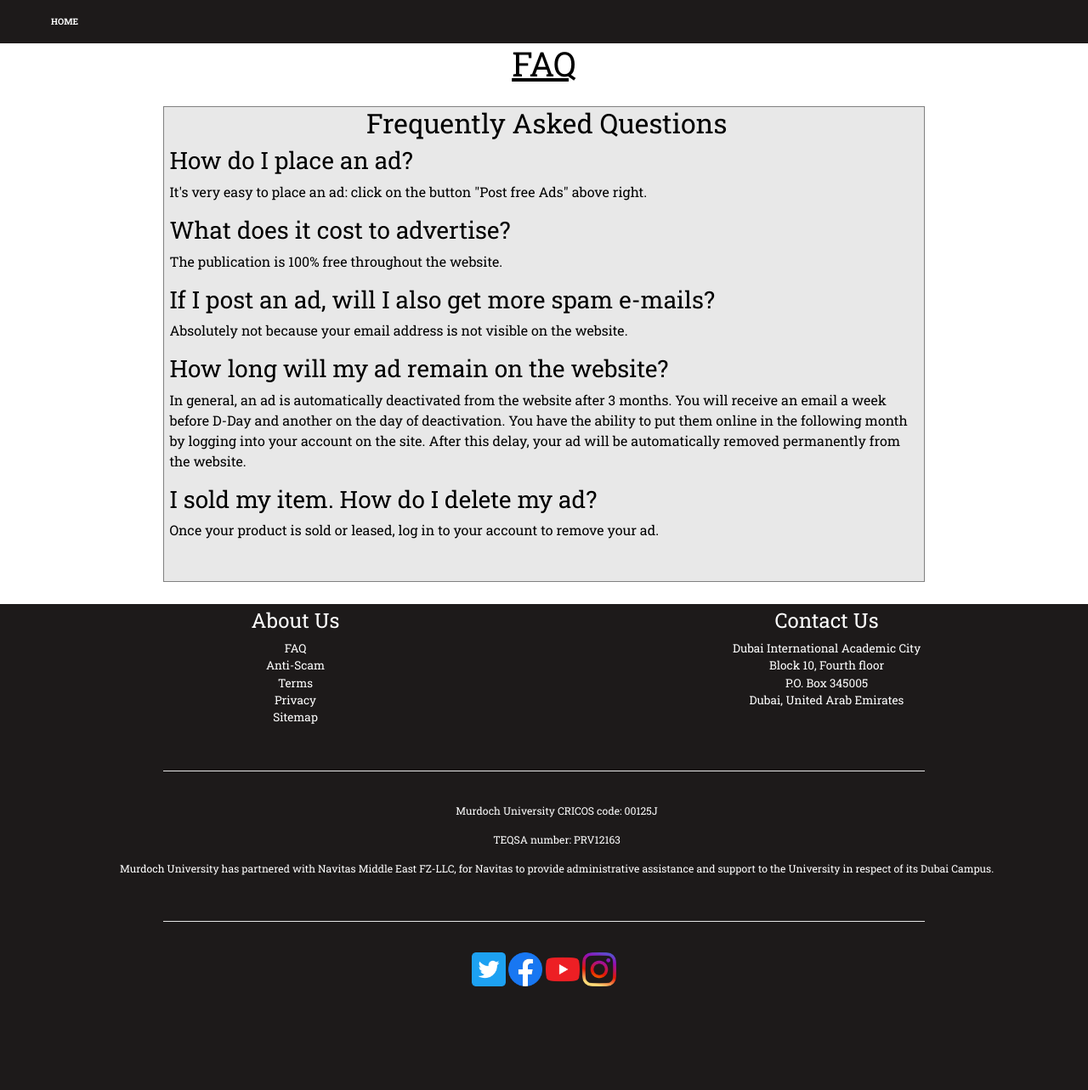
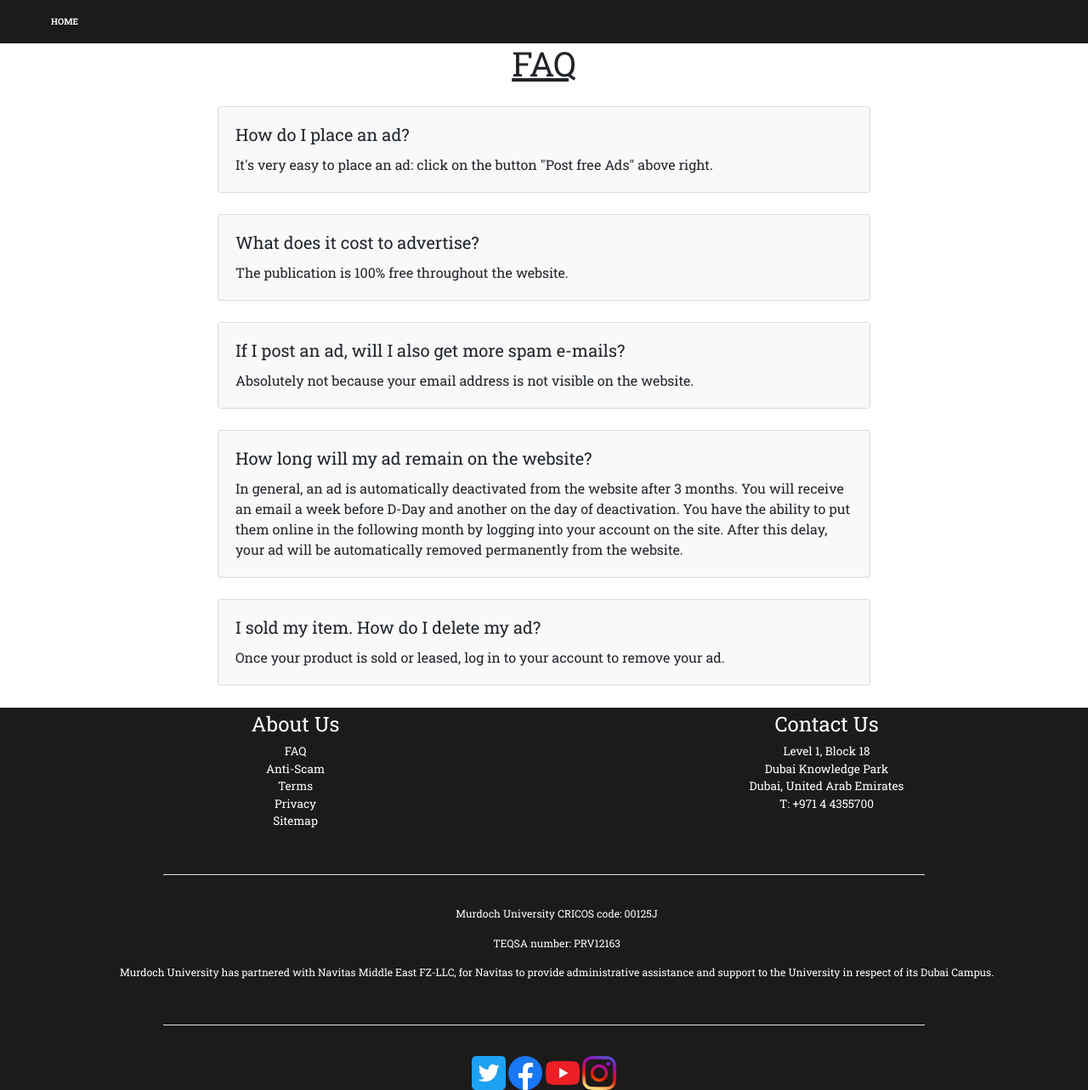
Before and after one commit to ahmed-cmyk/InnovateSolutions, a Django app: page /faq in a window 1280 px wide. Shown: the part 85-1368 px from the top of the page at 85% size. Before the commit the page ends 1246 px from the top, so only its background shows below. Run offline with Django 3.2, Linux system fonts and the light colour scheme; data that the repository does not hold is empty; some libraries are stand-ins or nearby versions.

Commit message:
Modified some random pages

```diff
--- a/Home/templates/Home/faq.html
+++ b/Home/templates/Home/faq.html
@@ -12,31 +12,74 @@
 
 {% block content %}
     {% csrf_token %}
+    <h1 class="text-center"><u>FAQ</u></h1>
+    <div id="faqBody" class="col-12">
+        <div class="card bg-light mb-3">
+          <div class="card-body">
+            <h5 class="card-title">How do I place an ad?</h5>
+            <p class="card-text">It's very easy to place an ad: click on the button "Post free Ads" above right.</p>
+          </div><!-- End of card-body -->
+        </div><!-- End of card -->
 
-    <h1><u>FAQ</u></h1>
-    <div class="container">
-        <h2>Frequently Asked Questions</h2>
-        <h3>How do I place an ad?</h3>
-        <p>It's very easy to place an ad: click on the button "Post free Ads" above right.</p>
+        <div class="card bg-light mb-3">
+          <div class="card-body">
+            <h5 class="card-title">What does it cost to advertise?</h5>
+            <p class="card-text">The publication is 100% free throughout the website.</p>
+          </div><!-- End of card-body -->
+        </div><!-- End of card -->
 
-        <h3>What does it cost to advertise?</h3>
-        <p>The publication is 100% free throughout the website.</p>
+        <div class="card bg-light mb-3">
+          <div class="card-body">
+            <h5 class="card-title">If I post an ad, will I also get more spam e-mails?</h5>
+            <p class="card-text">Absolutely not because your email address is not visible on the website.</p>
+          </div><!-- End of card-body -->
+        </div><!-- End of card -->
 
-        <h3>If I post an ad, will I also get more spam e-mails?</h3>
-        <p>Absolutely not because your email address is not visible on the website.</p>
+        <div class="card bg-light mb-3">
+          <div class="card-body">
+            <h5 class="card-title">How long will my ad remain on the website?</h5>
+            <p class="card-text">In general, an ad is automatically deactivated from the website after 3 months. You will receive an email a
+            week before D-Day and another on the day of deactivation. You have the ability to put them online in the
+            following month by logging into your account on the site. After this delay, your ad will be automatically removed
+            permanently from the website.</p>
+          </div><!-- End of card-body -->
+        </div><!-- End of card -->
 
-        <h3>How long will my ad remain on the website?</h3>
-        <p>In general, an ad is automatically deactivated from the website after 3 months. You will receive an email a
-            week
-            before D-Day and another on the day of deactivation. You have the ability to put them online in the
-            following
-            month
-            by logging into your account on the site. After this delay, your ad will be automatically removed
-            permanently
-            from
-            the website.</p>
+        <div class="card bg-light mb-3">
+          <div class="card-body">
+            <h5 class="card-title">I sold my item. How do I delete my ad?</h5>
+            <p class="card-text">Once your product is sold or leased, log in to your account to remove your ad.</p>
+          </div><!-- End of card-body -->
+        </div><!-- End of card -->
 
-        <h3>I sold my item. How do I delete my ad?</h3>
-        <p>Once your product is sold or leased, log in to your account to remove your ad.</p>
+{#        <div class="card" style="width: 18rem;">#}
+{#          <div class="card-body">#}
+{#            <h5 class="card-title"></h5>#}
+{#            <p class="card-text"></p>#}
+{#          </div><!-- End of card-body -->#}
+{#        </div><!-- End of card -->#}
+
+{#        <h3>How do I place an ad?</h3>#}
+{#        <p>It's very easy to place an ad: click on the button "Post free Ads" above right.</p>#}
+{##}
+{#        <h3>What does it cost to advertise?</h3>#}
+{#        <p>The publication is 100% free throughout the website.</p>#}
+{##}
+{#        <h3>If I post an ad, will I also get more spam e-mails?</h3>#}
+{#        <p>Absolutely not because your email address is not visible on the website.</p>#}
+{##}
+{#        <h3>How long will my ad remain on the website?</h3>#}
+{#        <p>In general, an ad is automatically deactivated from the website after 3 months. You will receive an email a#}
+{#            week#}
+{#            before D-Day and another on the day of deactivation. You have the ability to put them online in the#}
+{#            following#}
+{#            month#}
+{#            by logging into your account on the site. After this delay, your ad will be automatically removed#}
+{#            permanently#}
+{#            from#}
+{#            the website.</p>#}
+{##}
+{#        <h3>I sold my item. How do I delete my ad?</h3>#}
+{#        <p>Once your product is sold or leased, log in to your account to remove your ad.</p>#}
     </div>
 {% endblock %}
--- a/static/css/AboutUs.css
+++ b/static/css/AboutUs.css
@@ -1,46 +1,55 @@
-body h1 {
-    text-align: center;
-    color: black;
-    padding: 0;
+/*body h1 {*/
+/*    text-align: center;*/
+/*    color: black;*/
+/*    padding: 0;*/
+/*}*/
+
+/*.container h2 {*/
+/*    color: black;*/
+/*}*/
+
+/*.container h3 {*/
+/*    text-align: left;*/
+/*    color: black;*/
+/*}*/
+
+/*.container p {*/
+/*    text-align: left;*/
+/*    color: black;*/
+/*}*/
+
+/*.container ul {*/
+/*    text-align: left;*/
+/*    color: black;*/
+/*    list-style-type: circle;*/
+/*}*/
+
+/*.container ol {*/
+/*    text-align: left;*/
+/*    color: black;*/
+
+/*}*/
+
+/*.container {*/
+/*    background-color: #E8E8E8;*/
+/*    padding: 0;*/
+/*    margin: 2% auto;*/
+/*    padding-left: 0.5%;*/
+/*    height: auto;*/
+
+/*    width: 70%;*/
+
+/*    padding-top: 0px;*/
+/*    padding-bottom: 2em;*/
+/*    text-align: center;*/
+/*    border: 0.05em solid grey;*/
+/*}*/
+
+#faqBody {
+    margin: 2% auto;
 }
 
-.container h2 {
-    color: black;
+#faqBody .card {
+    margin: 2% auto;
+    width: 60vw;
 }
-
-.container h3 {
-    text-align: left;
-    color: black;
-}
-
-.container p {
-    text-align: left;
-    color: black;
-}
-
-.container ul {
-    text-align: left;
-    color: black;
-    list-style-type: circle;
-}
-
-.container ol {
-    text-align: left;
-    color: black;
-
-}
-
-.container {
-    background-color: #E8E8E8;
-    padding: 0;
-    margin: 2% auto;
-    padding-left: 0.5%;
-    height: auto;
-
-    width: 70%;
-
-    padding-top: 0px;
-    padding-bottom: 2em;
-    text-align: center;
-    border: 0.05em solid grey;
-}
--- a/templates/theme.html
+++ b/templates/theme.html
@@ -211,10 +211,10 @@
                     <div class="contactus col-md-6 col-sm-6 col-xs-12 text-center">
                         <ul>
                             <h4>Contact Us</h4>
-                            <li>Dubai International Academic City</li>
-                            <li>Block 10, Fourth floor</li>
-                            <li>P.O. Box 345005</li>
+                            <li>Level 1, Block 18</li>
+                            <li>Dubai Knowledge Park</li>
                             <li>Dubai, United Arab Emirates</li>
+                            <li><a href="tel:+971 4 4355700">T: +971 4 4355700</a></li>
                         </ul>
                     </div><!-- End of contactus -->
                 </div><!-- End of row -->
```
Also changed, not shown: Home/templates/Home/anti_scam.html (+11 -20 lines), Home/templates/Home/privacy.html (+7 -11 lines), Home/templates/Home/terms.html (+12 -10 lines), README.md.
